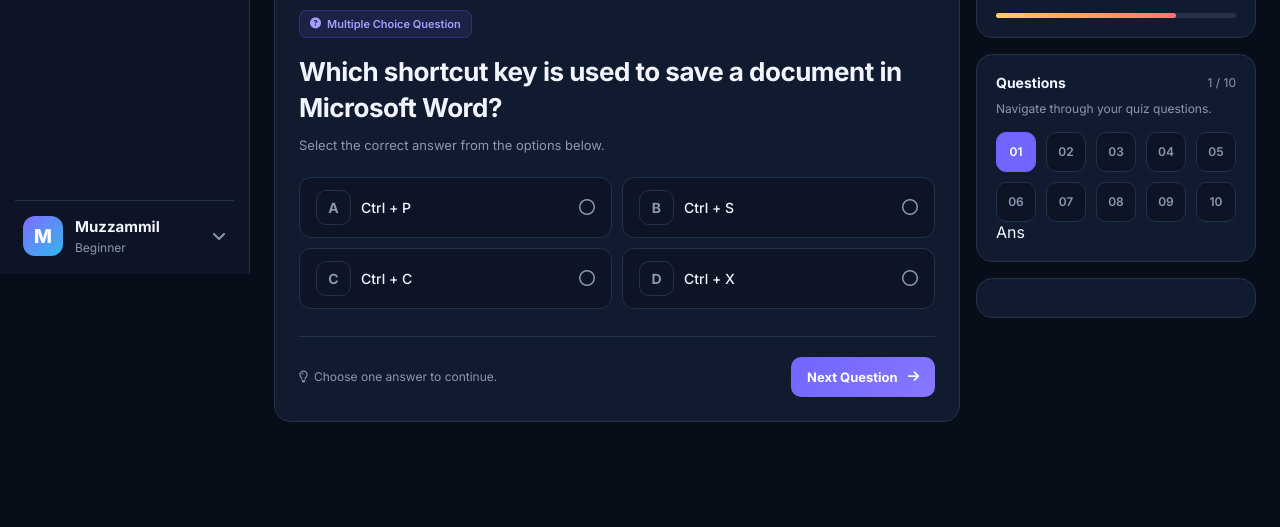
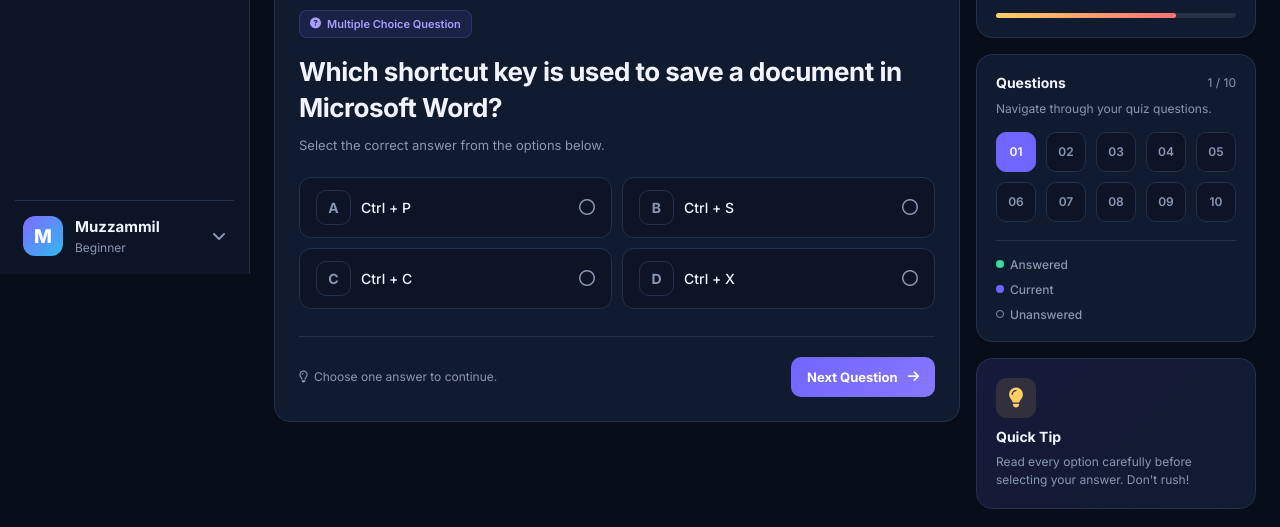
Before and after one commit to MuzzammilAhmed3/skillquest, a plain HTML site: page Pages/quiz.html in a window 1280 px wide. Shown: the part 526-1053 px from the top of the page. Before the commit the page ends 966 px from the top, so only its background shows below. Drawn offline with Linux system fonts and the light colour scheme.

Commit message:
Quiz Side Panel Complete

```diff
--- a/Css/style.css
+++ b/Css/style.css
@@ -4027,3 +4027,73 @@ img {
   border-color: var(--color-primary);
   color: #fff;
 }
+
+.question-number.answered {
+  border-color: rgba(57, 220, 164, 0.4);
+  background: rgba(57, 220, 164, 0.1);
+  color: #39dca4;
+}
+
+.question-legend {
+  display: grid;
+  gap: var(--space-sm);
+  margin-top: 18px;
+  padding-top: var(--space-md);
+  border-top: 1px solid var(--color-border);
+}
+
+.question-legend span {
+  display: flex;
+  align-items: center;
+  gap: var(--space-xs);
+  color: var(--color-text-muted);
+  font-size: 12px;
+  font-weight: 500;
+}
+
+.legend-dot {
+  width: 8px;
+  height: 8px;
+  border-radius: 50%;
+}
+
+.legend-dot.answered {
+  background: #39dca4;
+}
+
+.legend-dot.current {
+  background: #7065ff;
+}
+
+.legend-dot.unanswered {
+  border: 1px solid #8997b1;
+  background: transparent;
+}
+
+.quiz-tip-card {
+  background: linear-gradient(135deg, #7065ff24, var(--card, #111b30));
+}
+
+.tip-icon {
+  width: 40px;
+  height: 40px;
+  display: grid;
+  place-items: center;
+  flex-shrink: 0;
+  margin-bottom: var(--space-sm);
+  border-radius: var(--space-sm);
+  background: #ffce671f;
+  color: #ffce67;
+  font-size: 20px;
+}
+
+.quiz-tip-card h3 {
+  margin: 0 0 8px;
+  font-size: 14px;
+}
+
+.quiz-tip-card p {
+  color: var(--muted, #8997b1);
+  font-size: 12px;
+  line-height: 1.5;
+}
--- a/Pages/quiz.html
+++ b/Pages/quiz.html
@@ -302,23 +302,32 @@
               </div>
 
               <div class="question-legend">
+                <span>
+                  <i class="legend-dot answered"></i>
+                  Answered
+                </span>
 
                 <span>
-
-                  <i class="legend-dot answered"></i>
-                  Ans
-
+                  <i class="legend-dot current"></i>
+                  Current
                 </span>
 
-                <span><i class="legend-dot"></i></span>
+                <span>
+                  <i class="legend-dot unanswered"></i>
+                  Unanswered
+                </span>
+              </div>
+            </div>
 
-                <span><i class="legend-dot"></i></span>
-
+            <div class="quiz-side-card quiz-tip-card">
+              <div class="tip-icon">
+                <i class="fa-solid fa-lightbulb"></i>
               </div>
 
+              <h3>Quick Tip</h3>
+
+              <p>Read every option carefully before selecting your answer. Don't rush!</p>
             </div>
-
-            <div class="quiz-side-card quiz-tip-card"></div>
           </aside>
         </section>
       </main>
```
